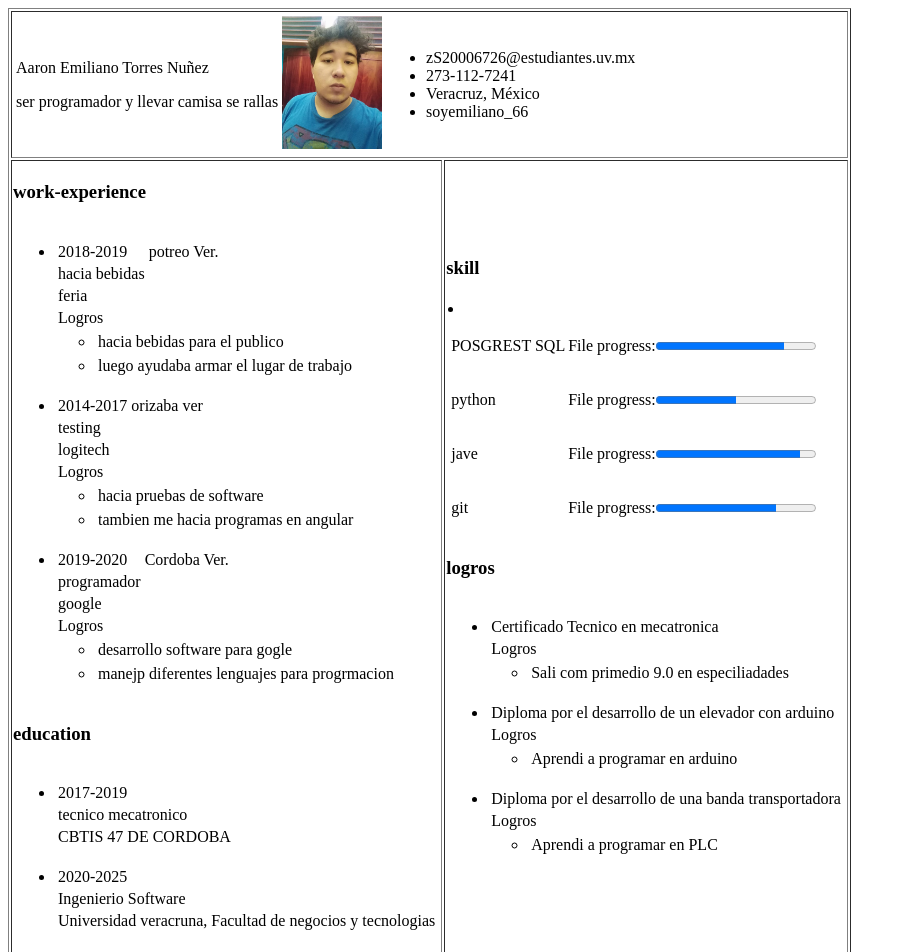
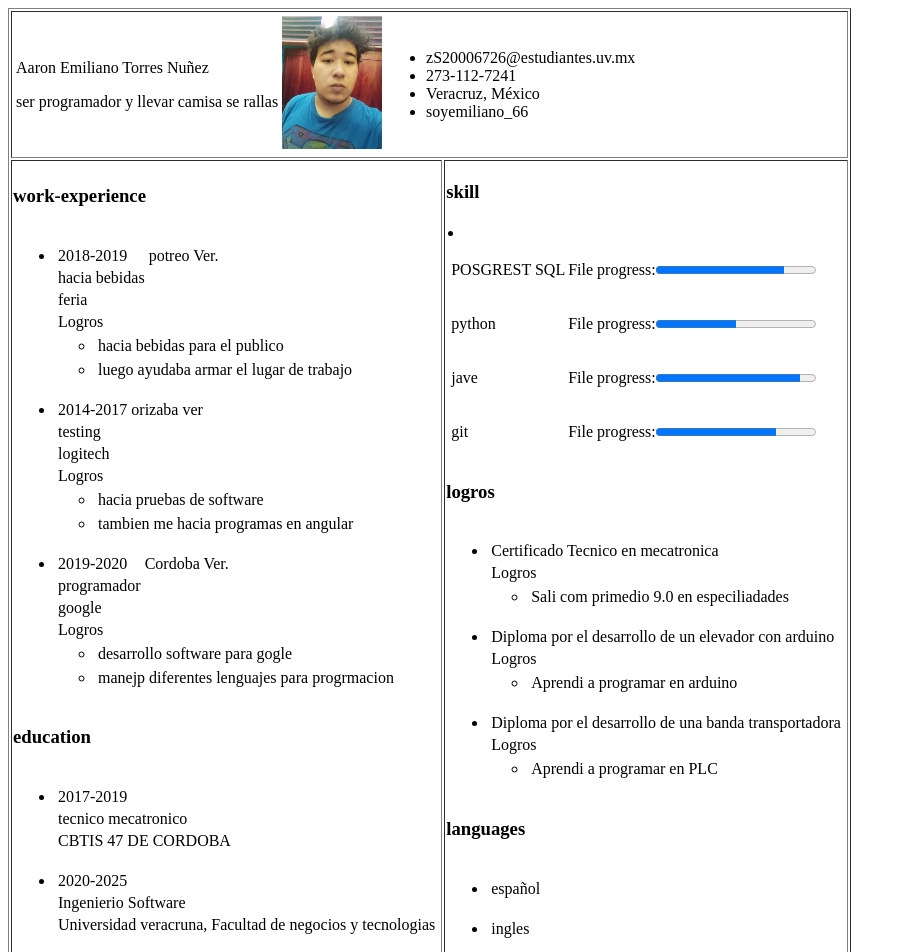
Before and after one commit to EmilianoTorres123/EmilianoTorres123.github.io, an Angular app: page / in a window 1280 px wide. Shown: the top 952 px of the page, without its empty margins (0-906 px from the left). Built offline with nearby package versions, Linux system fonts and the light colour scheme.

Commit message:
create languages #15

```diff
--- a/src/app/app.component.html
+++ b/src/app/app.component.html
@@ -12,6 +12,7 @@
      <td>
       <app-skill></app-skill>
       <app-logros></app-logros>
+      <app-languages></app-languages>
      </td>
      </tr>
   </table>
--- a/src/app/app.module.ts
+++ b/src/app/app.module.ts
@@ -8,6 +8,7 @@ import { WorkExperienceComponent } from './work-experience/work-experience.compo
 import { EducationComponent } from './education/education.component';
 import { SkillComponent } from './skill/skill.component';
 import { LogrosComponent } from './logros/logros.component';
+import { LanguagesComponent } from './languages/languages.component';
 
 @NgModule({
   declarations: [
@@ -16,7 +17,8 @@ import { LogrosComponent } from './logros/logros.component';
     WorkExperienceComponent,
     EducationComponent,
     SkillComponent,
-    LogrosComponent
+    LogrosComponent,
+    LanguagesComponent
   ],
   imports: [
     BrowserModule,
--- /dev/null
+++ b/src/app/languages/languages.component.html
@@ -0,0 +1,11 @@
+<h3>languages</h3>
+<table border="0">
+    <ul *ngFor="let lan of languages">
+        <li>
+            <tr>
+                <td>{{lan.lenguage}}</td>
+            </tr>
+        </li>
+    </ul>
+
+</table>
--- /dev/null
+++ b/src/app/languages/languages.component.ts
@@ -0,0 +1,24 @@
+import { Component, OnInit } from '@angular/core';
+
+@Component({
+  selector: 'app-languages',
+  templateUrl: './languages.component.html',
+  styleUrls: ['./languages.component.css']
+})
+export class LanguagesComponent implements OnInit {
+  languages : Array<any> = [];
+  constructor() { }
+
+  ngOnInit(): void {
+    let lan = {
+      lenguage: "español",
+  };
+  let lan1 = {
+    lenguage: "ingles",
+};
+this.languages.push(lan);
+this.languages.push(lan1);
+
+  }
+
+}
```
Also changed, not shown: src/app/languages/languages.component.css (added), 1 other file (tests, documents, lock files or other folders).
